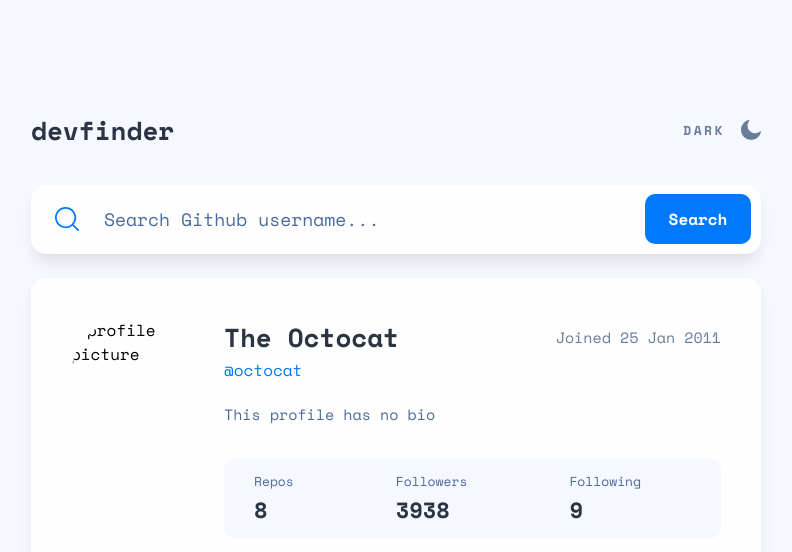
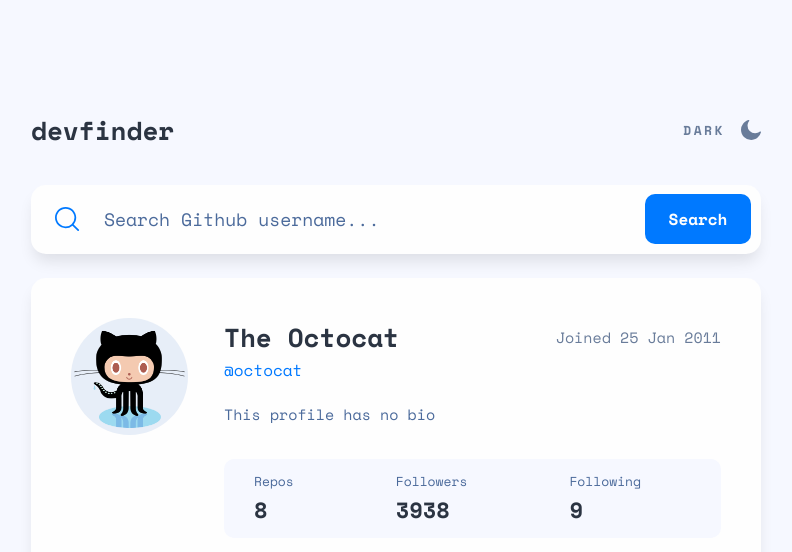
Before and after one commit to fytrw/github-user-search-app, a plain HTML site: page index.html in a window 1280 px wide. Shown: the top 552 px of the page, without its empty margins (244-1036 px from the left). Drawn offline with nearby package versions, Linux system fonts and the light colour scheme; no server answers.

Commit message:
add octocat profile picture

```diff
--- a/index.html
+++ b/index.html
@@ -27,7 +27,7 @@
     </form>
     </div>
     <div class="account-info">
-      <img src="" alt="profile picture" class="profile-picture">
+      <img src="assets/octocat.png" alt="profile picture" class="profile-picture">
       <div class="account-name">The Octocat</div>
       <div class="joined">Joined <span>25 Jan 2011</span></div>
       <div class="username">@octocat</div>
```
Also changed, not shown: assets/octocat.png (added).
